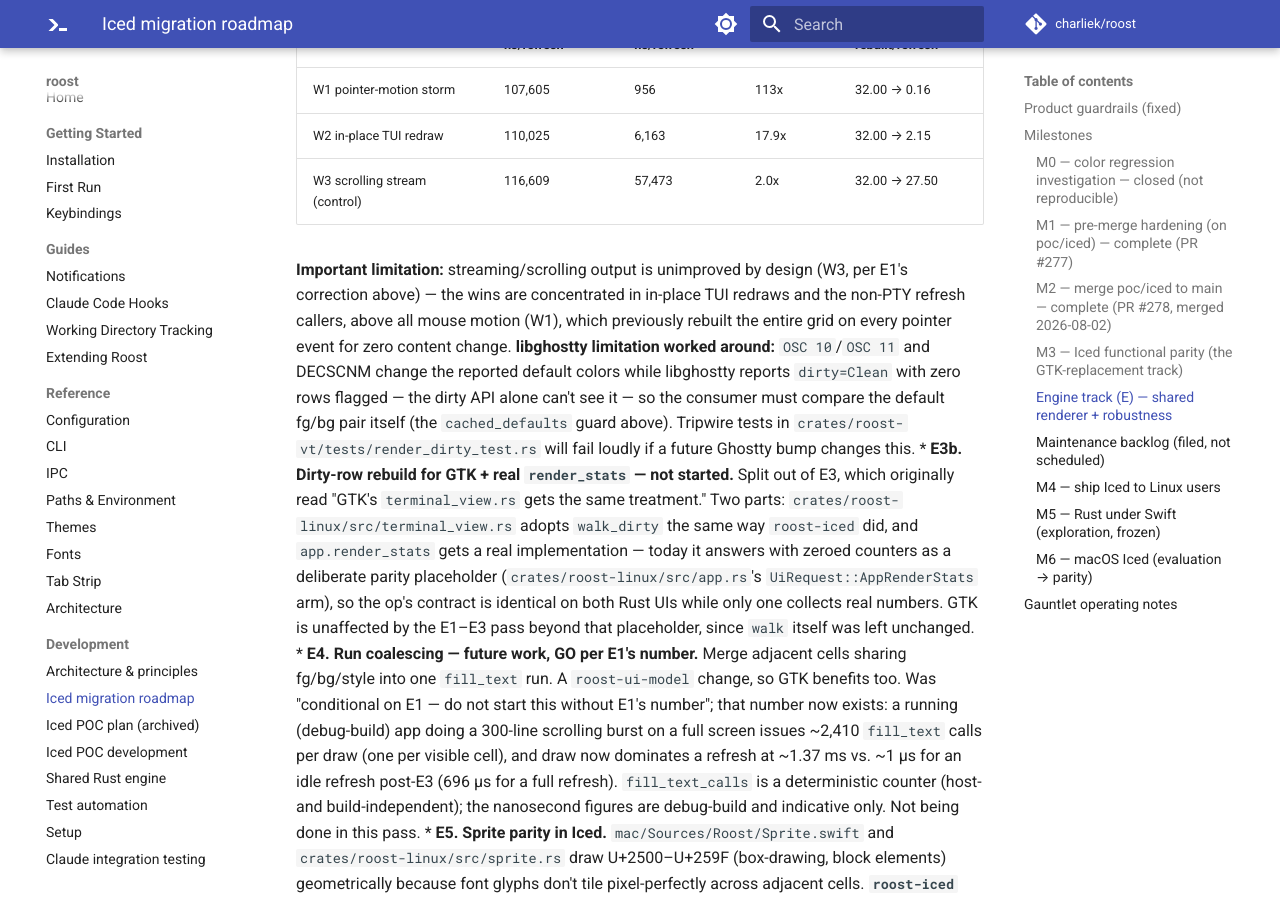
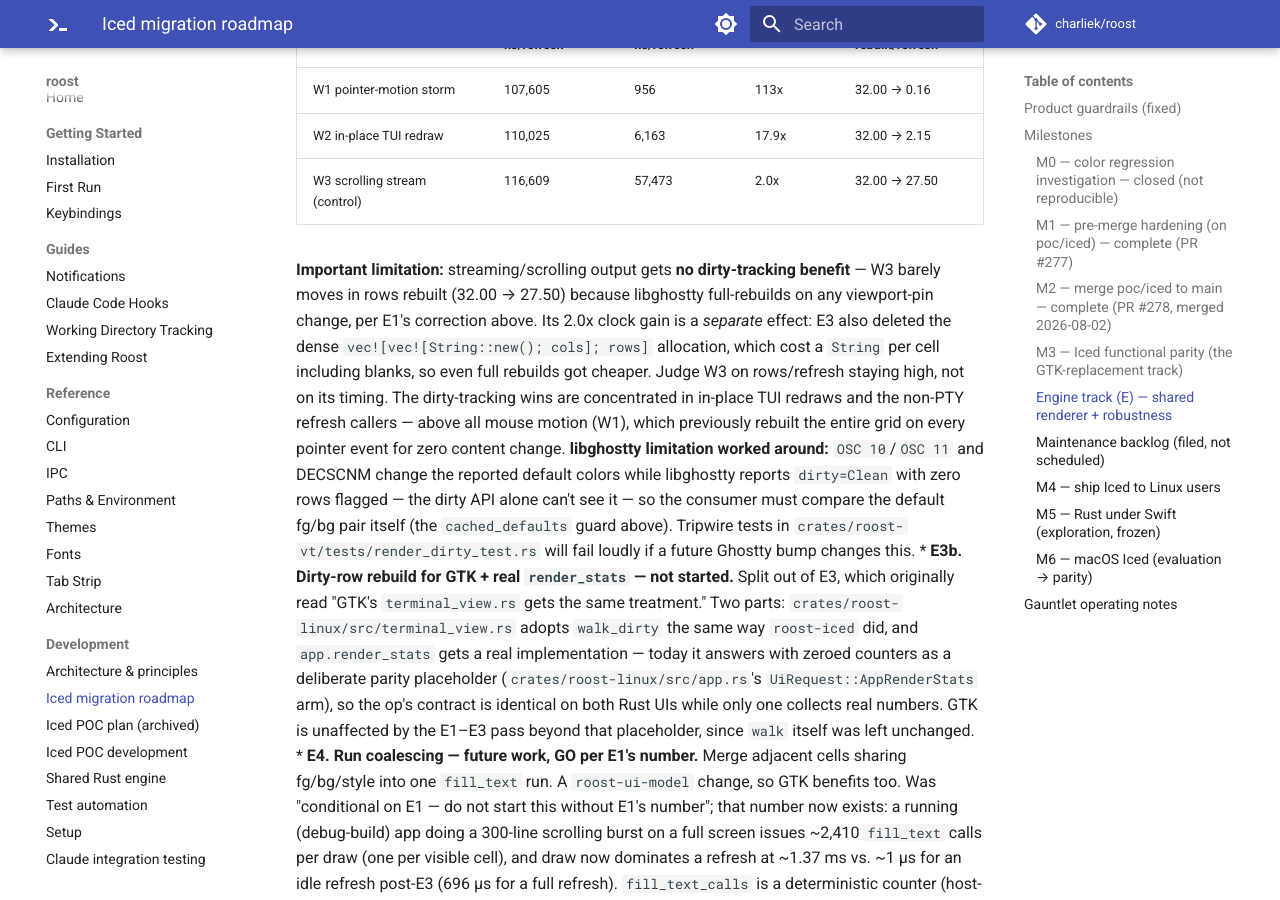
Before and after one commit to charliek/roost, an MkDocs documentation site: the page built from docs/development/iced-migration-roadmap.md, in a window 1280 px wide and 900 px high, scrolled down 6782 px. Built offline with MkDocs 1.6.1 and Material for MkDocs 9.7.7, drawn with Linux system fonts in a browser that asks for light colours; comment, search, counter and statistics services are not loaded.

Commit message:
fix(vt): don't strand a failed row by clearing the global dirty layer
CodeRabbit review of PR #306. Four findings, all valid, all fixed.

The real one: walk_dirty leaves a row's dirty flag SET when its cells
can't be read, so the next walk retries it — that is the documented
contract. But it then unconditionally cleared the GLOBAL layer to FALSE,
which strands the row: the next walk_dirty reads Clean, and Clean visits
nothing at all, so the retry never happens. The frame is reported clean
while a row is still damaged.

Now a failed read leaves the frame Partial, which is exactly what the
surviving row flags mean, so the next walk visits and retries it. Not
covered by a test — a mid-walk FFI read failure isn't practically
inducible against a real libghostty handle — so it stays pinned by the
contract and by this being the only path that can set it.

Three documentation accuracy fixes:

- app.render_stats was described as "read-only" in both the UiRequest doc
  and docs/reference/ipc.md, but reset=true reads and then zeroes. Now
  says ungated, and says what reset does.
- tools/perf/README.md claimed W3 "is expected to show NO improvement,
  ever" and that W1 "today reports the full 32 rows/refresh" — both stale
  after E3 landed. W3 measured 2.0x faster despite rows/refresh barely
  moving (32.00 -> 27.50), because E3 also removed the dense
  vec![vec![String::new(); cols]; rows] allocation, so even full rebuilds
  got cheaper. The README now says to judge W3 on rows/refresh staying
  high rather than on its clock, and notes that a W3 whose rows/refresh
  collapses is a stale-cache bug, not a win. Same correction applied to
  the roadmap's E3 entry.
- A test setup used \x1bH (HTS, set horizontal tab stop) where cursor
  home was meant. Harmless — an explicit \x1b[1;1H followed — but it
  misrepresented the setup. Dropped.

Co-Authored-By: Claude Opus 5 <noreply@anthropic.com>
Claude-Session: https://claude.ai/code/session_01SgxiEBQTqgNjPswKqcs12d

```diff
--- a/docs/development/iced-migration-roadmap.md
+++ b/docs/development/iced-migration-roadmap.md
@@ -325,11 +325,17 @@ recorded alongside it rather than quietly edited away.
   | W2 in-place TUI redraw | 110,025 | 6,163 | 17.9x | 32.00 → 2.15 |
   | W3 scrolling stream (control) | 116,609 | 57,473 | 2.0x | 32.00 → 27.50 |
 
-  **Important limitation:** streaming/scrolling output is unimproved by
-  design (W3, per E1's correction above) — the wins are concentrated in
-  in-place TUI redraws and the non-PTY refresh callers, above all mouse
-  motion (W1), which previously rebuilt the entire grid on every pointer
-  event for zero content change.
+  **Important limitation:** streaming/scrolling output gets **no
+  dirty-tracking benefit** — W3 barely moves in rows rebuilt (32.00 →
+  27.50) because libghostty full-rebuilds on any viewport-pin change, per
+  E1's correction above. Its 2.0x clock gain is a *separate* effect: E3
+  also deleted the dense `vec![vec![String::new(); cols]; rows]`
+  allocation, which cost a `String` per cell including blanks, so even
+  full rebuilds got cheaper. Judge W3 on rows/refresh staying high, not
+  on its timing. The dirty-tracking wins are concentrated in in-place TUI
+  redraws and the non-PTY refresh callers — above all mouse motion (W1),
+  which previously rebuilt the entire grid on every pointer event for
+  zero content change.
   **libghostty limitation worked around:** `OSC 10`/`OSC 11` and DECSCNM
   change the reported default colors while libghostty reports
   `dirty=Clean` with zero rows flagged — the dirty API alone can't see
```
Also changed, not shown: docs/reference/ipc.md (+2 -1 lines), tools/perf/README.md (+18 -10 lines), 3 other files.
